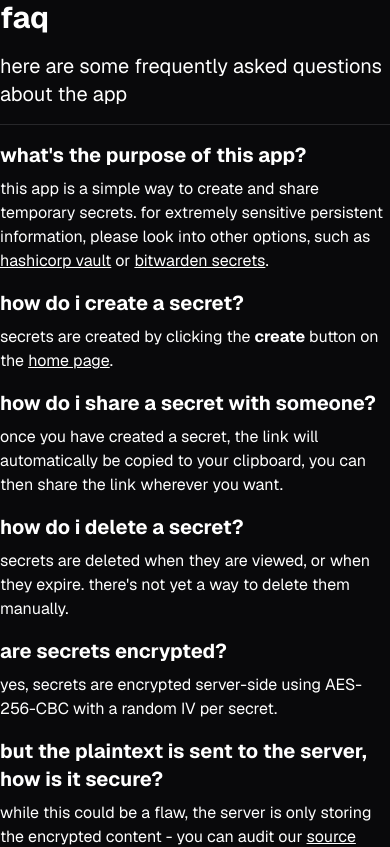
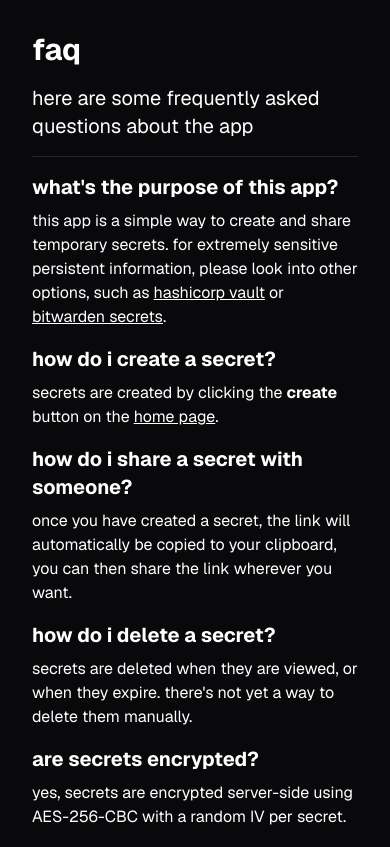
Before and after one commit to flowergardn/secrets, a Next.js app: page /faq in a window 390 px wide. Shown: the top 847 px of the page. Built offline with nearby package versions, Linux system fonts and the light colour scheme; no server answers.

Commit message:
fix(faq): improved mobile support

```diff
--- a/src/app/faq/page.tsx
+++ b/src/app/faq/page.tsx
@@ -88,8 +88,8 @@
   ];
 
   return (
-    <main className="flex min-h-screen flex-col items-center justify-center text-white">
-      <section className="mx-8 flex w-full md:w-2/4 flex-col gap-4 md:mx-0">
+    <main className="flex min-h-screen flex-col items-center justify-center text-white m-8 md:m-0">
+      <section className="flex w-full md:w-2/4 flex-col gap-4">
         <h1 className="text-3xl font-bold">faq</h1>
         <p className="text-xl">
           here are some frequently asked questions about the app
```
